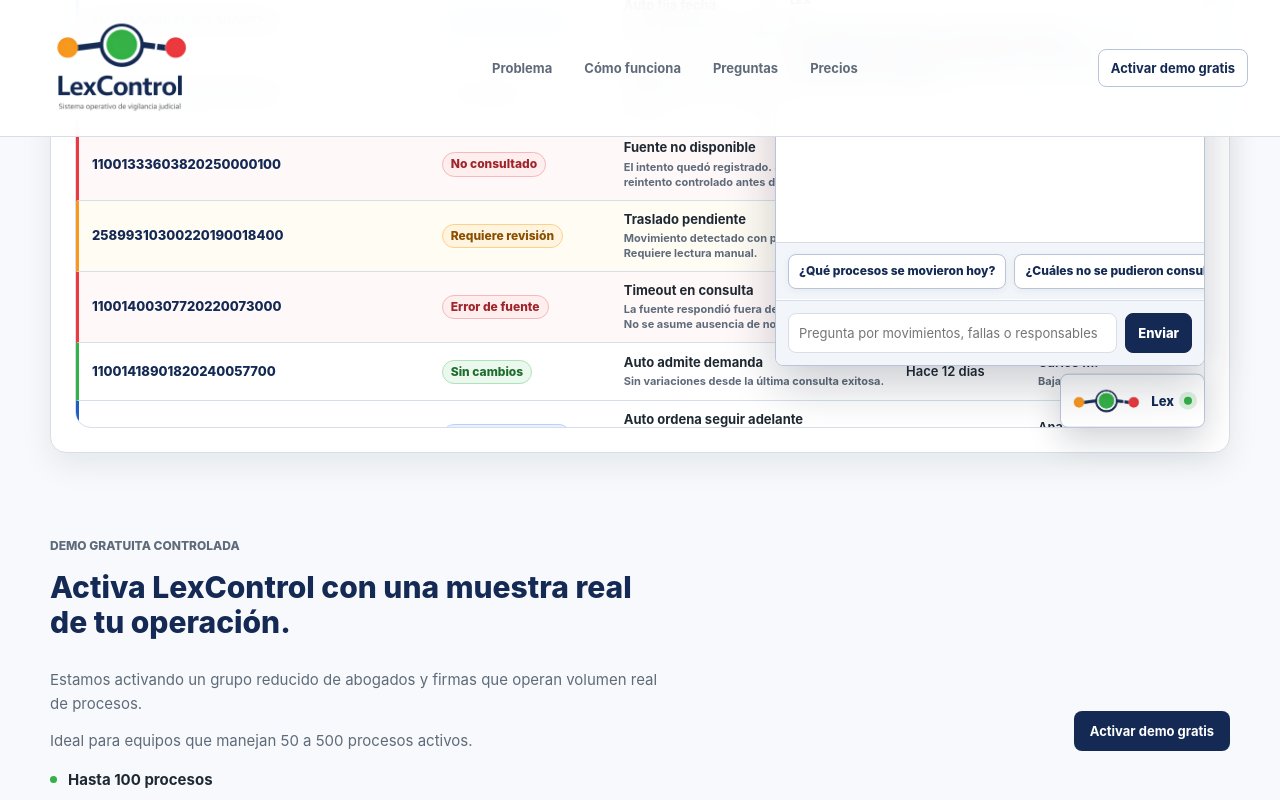
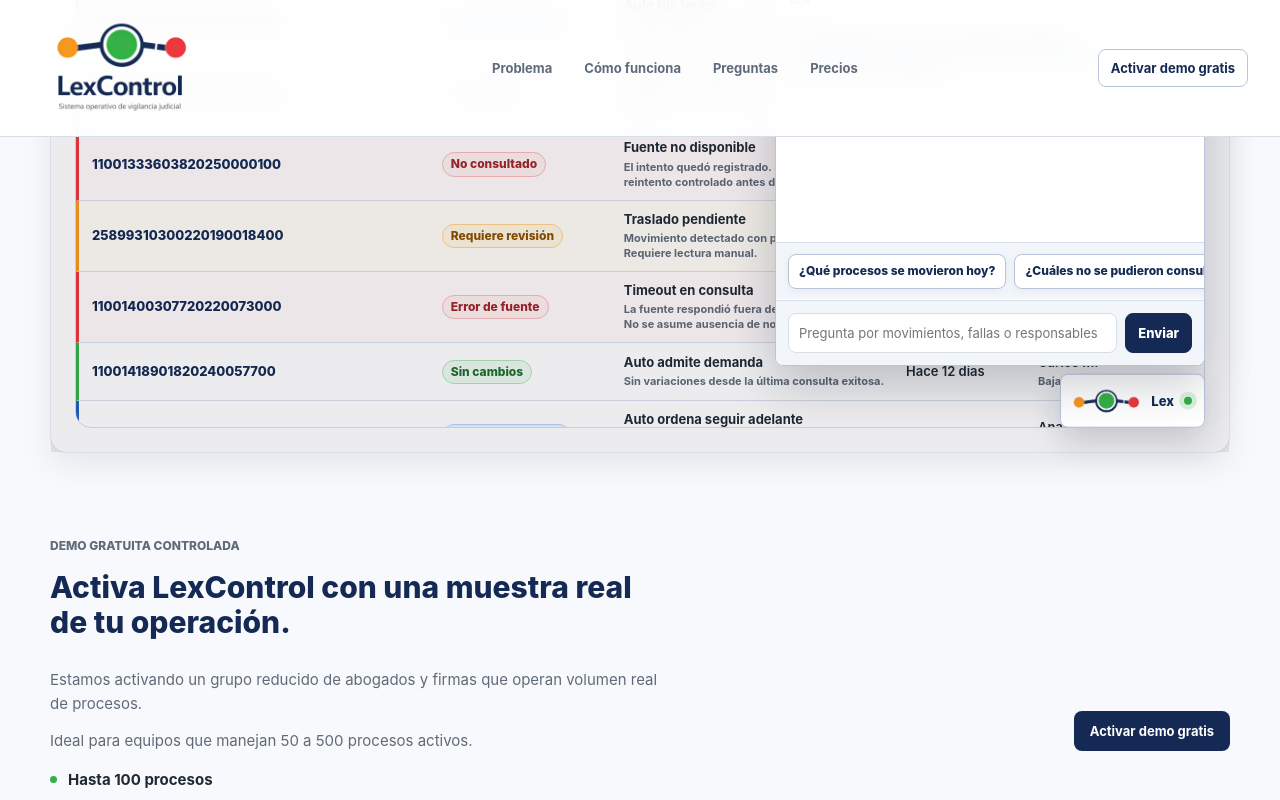
Before and after one commit to villalbajuan-maker/legal-tech, a React (Vite) app in the folder apps/web/: page / in a window 1280 px wide. Both pictures are taken after a click on the button "Lex". Shown: the part 2762-3562 px from the top of the page. Built offline with nearby package versions, Linux system fonts and the light colour scheme.

Commit message:
Add Lex backdrop emphasis

```diff
--- a/apps/web/src/main.tsx
+++ b/apps/web/src/main.tsx
@@ -1245,6 +1245,7 @@
         </div>
 
         <div className="lexFloatingLayer" aria-live="polite">
+          {isLexOpen ? <button className="lexBackdrop" type="button" aria-label="Cerrar Lex" onClick={() => setLexOpen(false)} /> : null}
           <button
             className="lexOrb"
             type="button"
--- a/apps/web/src/styles.css
+++ b/apps/web/src/styles.css
@@ -1285,8 +1285,17 @@
 }
 
 .lexOrb,
-.lexMiniModal {
+.lexMiniModal,
+.lexBackdrop {
   pointer-events: auto;
+}
+
+.lexBackdrop {
+  position: fixed;
+  inset: 0;
+  border: 0;
+  background: rgb(15 23 42 / 0.08);
+  cursor: default;
 }
 
 .lexOrb {
@@ -2553,6 +2562,10 @@
     bottom: 12px;
   }
 
+  .lexBackdrop {
+    background: rgb(15 23 42 / 0.14);
+  }
+
   .lexOrb {
     min-height: 48px;
     padding: 7px 10px 7px 7px;
```
